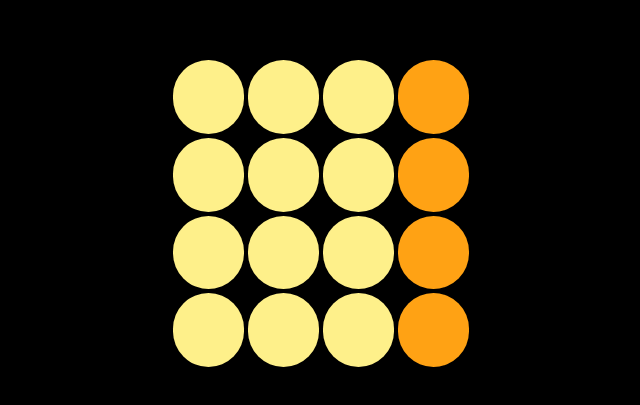
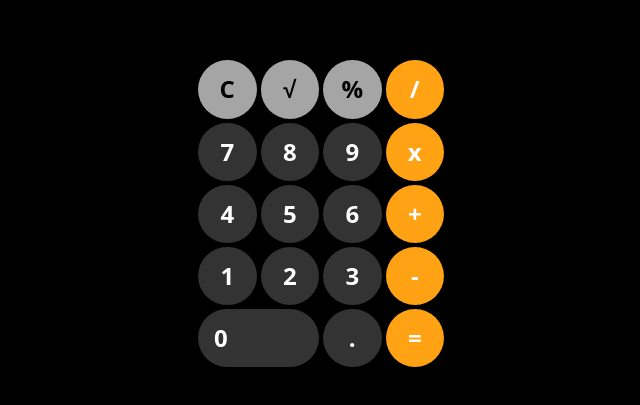
Before and after one commit to Muhammedjazimtk/calculatorJS, a React (Vite) app: page / in a window 1280 px wide. Shown: the part 221-626 px from the top of the page, without its empty margins (319-959 px from the left). Built offline with nearby package versions, Linux system fonts and the light colour scheme.

Commit message:
design completed

```diff
--- a/src/App.jsx
+++ b/src/App.jsx
@@ -3,30 +3,72 @@ import "./App.css";
 function App() {
   return (
     <div className="w-[100%] h-[100vh] bg-black flex justify-center items-center">
-      <div className=" w-[300px] h-[380px]  rounded-md flex flex-col gap-1">
+      <div className=" w-[250px] h-[380px]  rounded-md flex flex-col gap-1">
         <div className="w-full h-[80px] ans">
           <p className="w-full h-1/2  mb-[1px] flex justify-end items-end ">
             120
           </p>
           <p className="w-full h-1/2  flex justify-end items-end">30</p>
         </div>
-        <div className="grid grid-cols-4 grid-rows-4 h-full w-full">
-          <div className="col-auto row-auto bg-yellow-200 m-[2px] rounded-full"></div>
-          <div className="col-auto row-auto bg-yellow-200 m-[2px] rounded-full"></div>
-          <div className="col-auto row-auto bg-yellow-200 m-[2px] rounded-full"></div>
-          <div className="col-auto row-auto bg-[#ffa214] m-[2px] rounded-full"></div>
-          <div className="col-auto row-auto bg-yellow-200 m-[2px] rounded-full"></div>
-          <div className="col-auto row-auto bg-yellow-200 m-[2px] rounded-full"></div>
-          <div className="col-auto row-auto bg-yellow-200 m-[2px] rounded-full"></div>
-          <div className="col-auto row-auto bg-[#ffa214] m-[2px] rounded-full"></div>
-          <div className="col-auto row-auto bg-yellow-200 m-[2px] rounded-full"></div>
-          <div className="col-auto row-auto bg-yellow-200 m-[2px] rounded-full"></div>
-          <div className="col-auto row-auto bg-yellow-200 m-[2px] rounded-full"></div>
-          <div className="col-auto row-auto bg-[#ffa214] m-[2px] rounded-full"></div>
-          <div className="col-auto row-auto bg-yellow-200 m-[2px] rounded-full"></div>
-          <div className="col-auto row-auto bg-yellow-200 m-[2px] rounded-full"></div>
-          <div className="col-auto row-auto bg-yellow-200 m-[2px] rounded-full"></div>
-          <div className="col-auto row-auto bg-[#ffa214] m-[2px] rounded-full"></div>
+        <div className="grid  grid-cols-4 grid-rows-5 h-full w-full">
+          <div className="col-auto row-auto bg-[#a5a5a5] m-[2px] rounded-full font-semibold text-black text-2xl  flex items-center justify-center">
+            C
+          </div>
+          <div className="col-auto row-auto bg-[#a5a5a5] m-[2px] rounded-full text-black text-2xl font-semibold flex items-center justify-center">
+            √
+          </div>
+          <div className="col-auto row-auto bg-[#a5a5a5] m-[2px] rounded-full text-black text-2xl font-semibold flex items-center justify-center">
+            %
+          </div>
+          <div className="col-auto row-auto bg-[#ffa214] m-[2px] rounded-full text-white text-2xl font-semibold flex items-center justify-center">
+            /
+          </div>
+          <div className="col-auto row-auto bg-[#333333] m-[2px] rounded-full text-white text-2xl font-semibold flex items-center justify-center">
+            7
+          </div>
+          <div className="col-auto row-auto bg-[#333333] m-[2px] rounded-full text-white text-2xl font-semibold flex items-center justify-center ">
+            8
+          </div>
+          <div className="col-auto row-auto bg-[#333333] m-[2px] rounded-full text-white text-2xl font-semibold flex items-center justify-center">
+            9
+          </div>
+          <div className="col-auto row-auto bg-[#ffa214] m-[2px] rounded-full text-white text-2xl font-semibold flex items-center justify-center">
+            x
+          </div>
+          <div className="col-auto row-auto bg-[#333333] m-[2px] rounded-full text-white text-2xl font-semibold flex items-center justify-center">
+            4
+          </div>
+          <div className="col-auto row-auto bg-[#333333] m-[2px] rounded-full text-white text-2xl font-semibold flex items-center justify-center">
+            5
+          </div>
+          <div className="col-auto row-auto bg-[#333333] m-[2px] rounded-full text-white text-2xl font-semibold flex items-center justify-center">
+            6
+          </div>
+          <div className="col-auto row-auto bg-[#ffa214] m-[2px] rounded-full text-white text-2xl font-semibold flex items-center justify-center">
+            +
+          </div>
+          <div className="col-auto row-auto bg-[#333333] m-[2px] rounded-full text-white text-2xl font-semibold flex items-center justify-center">
+            1
+          </div>
+          <div className="col-auto row-auto bg-[#333333] m-[2px] rounded-full text-white text-2xl font-semibold flex items-center justify-center">
+            2
+          </div>
+          <div className="col-auto row-auto bg-[#333333] m-[2px] rounded-full text-white text-2xl font-semibold flex items-center justify-center">
+            3
+          </div>
+          <div className="col-auto row-auto bg-[#ffa214] m-[2px] rounded-full text-white text-2xl font-semibold flex items-center justify-center">
+            -
+          </div>
+          <div className="col-auto col-start-1 col-end-3 row-auto bg-[#333333] m-[2px] rounded-full text-white text-2xl font-semibold flex items-center justify-start pl-4">
+            0
+          </div>
+
+          <div className="col-auto row-auto bg-[#333333] m-[2px] rounded-full text-white text-2xl font-semibold flex items-center justify-center">
+            .
+          </div>
+          <div className="col-auto row-auto bg-[#ffa214] m-[2px] rounded-full text-white text-2xl font-semibold flex items-center justify-center">
+            =
+          </div>
         </div>
       </div>
     </div>
```
